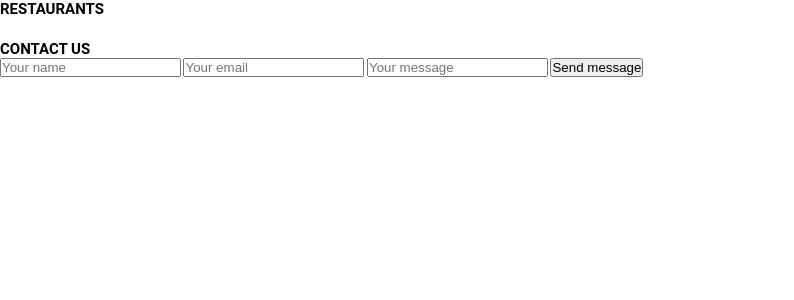
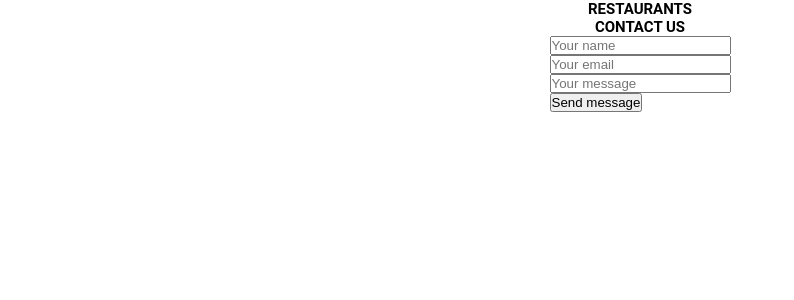
Before and after one commit to fourhdcon/restaurant-menu, a PHP site: page / in a window 1280 px wide. Shown: the part 96-396 px from the top of the page, without its empty margins (0-794 px from the left). Run offline with PHP 8.4, Linux system fonts and the light colour scheme.

Commit message:
Added <br> in the footer->contact us and styles to footer

```diff
--- a/index.html
+++ b/index.html
@@ -33,9 +33,9 @@
 			<section class="contact">
 				<h2>Contact Us</h2>
 				<form action="">
-					<input type="text" placeholder="Your name">
-					<input type="text" placeholder="Your email">
-					<input type="text" placeholder="Your message">
+					<input type="text" placeholder="Your name"><br>
+					<input type="text" placeholder="Your email"><br>
+					<input type="text" placeholder="Your message"><br>
 					<button>Send message</button>
 				</form>
 			</section>
--- a/style.css
+++ b/style.css
@@ -28,3 +28,13 @@ header h1 {
 	line-height: 12vh;
 	font-size: 2rem;
 }
+
+main, footer {
+	display: flex;
+	align-items: center;
+	justify-content: center;
+}
+
+footer h2 {
+	text-align: center;
+}
```
